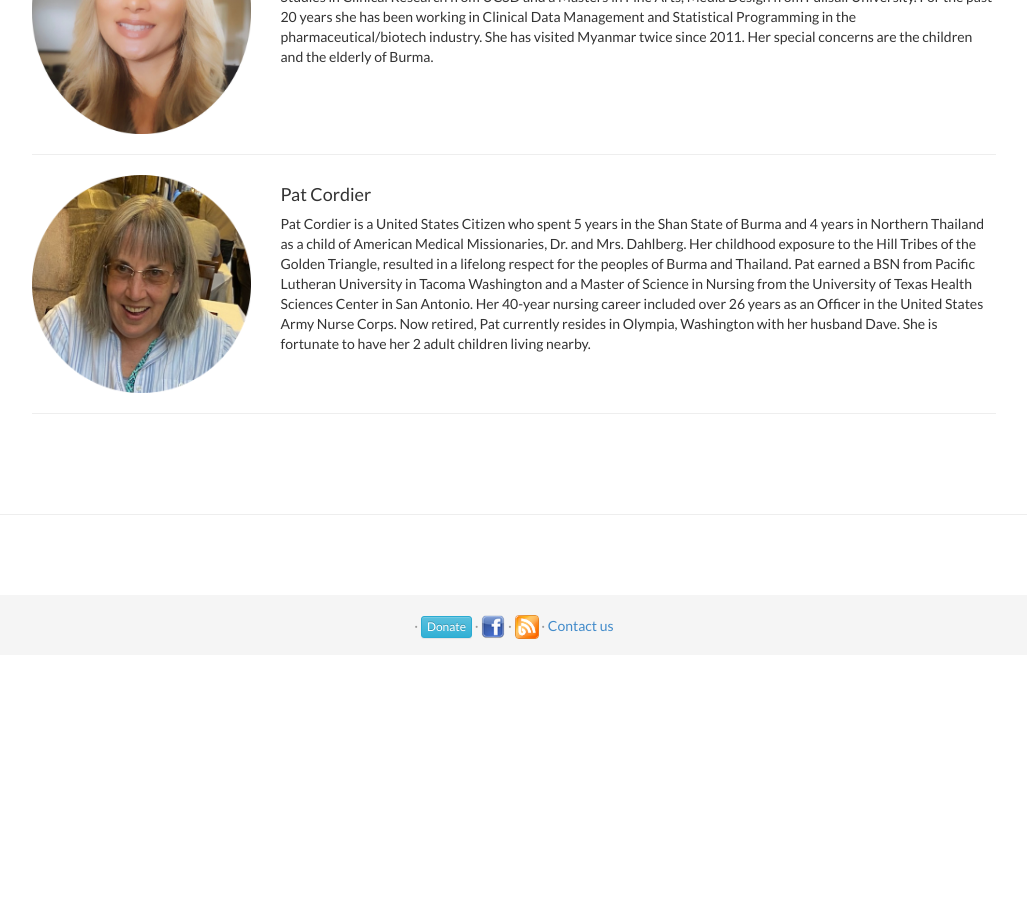
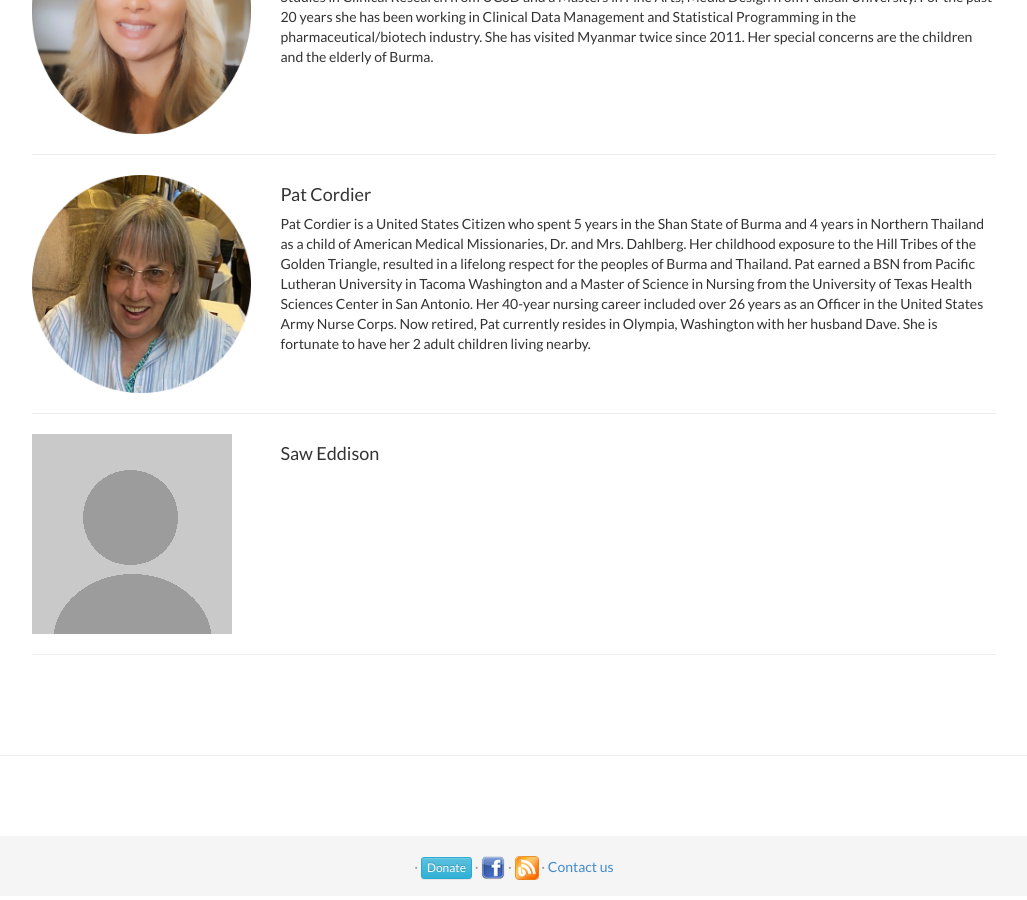
Before and after one commit to friendsofburma/friendsofburma.github.io, a Jekyll site: the page built from _pages/about.html, in a window 1280 px wide and 900 px high, scrolled down 3808 px. Shown: the whole window, without its empty margins (126-1153 px from the left). Built offline with Jekyll 4.4.1, drawn with Linux system fonts in a browser that asks for light colours; before the commit the page ends 4467 px from its top, so only the background shows below that.

Commit message:
Eddison added.

```diff
--- a/_pages/about.html
+++ b/_pages/about.html
@@ -44,7 +44,7 @@ permalink: /about/
 
     <div class="row">
         <div class="col-lg-3">
-            <img class="featurette-image img-responsive" src="/static/img/photos/may_pearl.png" alt="">
+            <img class="featurette-image img-responsive" src="/static/img/photos/may_pearl.png" alt="May Pearl Cartee">
         </div>
         <div class="col-lg-9">
             <h4>Dr. May Pearl Cartee</h4>
@@ -55,7 +55,7 @@ permalink: /about/
     <hr>
     <div class="row">
         <div class="col-lg-3">
-            <img class="featurette-image img-responsive" src="/static/img/photos/adam_tansy.png" alt="">
+            <img class="featurette-image img-responsive" src="/static/img/photos/adam_tansy.png" alt="Adam Maung and Tansy Kadoe">
         </div>
         <div class="col-lg-9">
             <h4>Dr. Adam Maung and Tansy Kadoe</h4>
@@ -64,33 +64,9 @@ permalink: /about/
     </div>
     <hr>
 
-    <!--
     <div class="row">
         <div class="col-lg-3">
-            <img class="featurette-image img-responsive" src="/static/img/photos/judy_lundy.png" alt="">
-        </div>
-        <div class="col-lg-9">
-            <h4>Judy Lundy</h4>
-            <p>Judy is a graduate of Valparaiso University and holds a master's degree in International Education from Syracuse University. For 19 years, she was a member of the executive staff of Operation Crossroads Africa serving as director of the programs for high school students. In 1987, she and her husband founded World Horizons International, a program that conducted cultural exchange programs involving thousands of high school and college students in twenty five countries throughout the world. She visited Burma in 2004, and was particularly moved by her visit to the Three Sisters' Orphanage in Taunggyi. She is helping this orphanage and the Burmese in Phoenix, Arizona.</p>
-        </div>
-    </div>
-    <hr/>
-
-    <div class="row">
-        <div class="col-lg-3">
-            <img class="featurette-image img-responsive" src="/static/img/photos/john_gravley.jpg" alt="">
-        </div>
-        <div class="col-lg-9">
-            <h4>Dr. John Gravley</h4>
-            <p>John traveled to Burma for the first time in 2007. He traveled there once a year as part of his responsibilities at <a href="http://cbts.edu/" target="_blank">Central Baptist Theological Seminary</a> in Shawnee, KS. In the photo, he was seen trying <a href="https://en.wikipedia.org/wiki/Thanaka" target="_blank">Burmese Thanakha</a> during one of the trips. At Central, in addition to his fund raising activities, he worked to coordinate various educational initiatives to refugees from Burma living in the US. He was a former missionary in Hong Kong with International Ministries for 8 years. He currently works at <a href="http://child-aid.org/">Child Aid</a> as Chief Advancement and Business Development Officer.</p>
-        </div>
-    </div>
-    <hr/>
-    -->
-
-    <div class="row">
-        <div class="col-lg-3">
-            <img class="featurette-image img-responsive" src="/static/img/photos/htaw_htoo.png" alt="">
+            <img class="featurette-image img-responsive" src="/static/img/photos/htaw_htoo.png" alt="Htaw Htoo">
         </div>
         <div class="col-lg-9">
             <h4>Htaw P. Htoo</h4>
@@ -101,7 +77,7 @@ permalink: /about/
     <hr>
     <div class="row">
         <div class="col-lg-3">
-            <img class="featurette-image img-responsive" src="/static/img/photos/sung_cer.png" alt="">
+            <img class="featurette-image img-responsive" src="/static/img/photos/sung_cer.png" alt="Sung Cer">
         </div>
         <div class="col-lg-9">
             <h4>Sung Cer</h4>
@@ -112,7 +88,7 @@ permalink: /about/
     <hr>
     <div class="row">
         <div class="col-lg-3">
-            <img class="featurette-image img-responsive" src="/static/img/photos/may_thet.png" alt="">
+            <img class="featurette-image img-responsive" src="/static/img/photos/may_thet.png" alt="May Hnin Thet">
         </div>
         <div class="col-lg-9">
             <h4>May Hnin Thet</h4>
@@ -124,7 +100,7 @@ permalink: /about/
     <hr>
     <div class="row">
         <div class="col-lg-3">
-            <img class="featurette-image img-responsive" src="/static/img/photos/phil_schock.png" alt="">
+            <img class="featurette-image img-responsive" src="/static/img/photos/phil_schock.png" alt="Phil Schock">
         </div>
         <div class="col-lg-9">
             <h4>Phil Schock</h4>
@@ -135,7 +111,7 @@ permalink: /about/
     <hr>
     <div class="row">
         <div class="col-lg-3">
-            <img class="featurette-image img-responsive" src="/static/img/photos/lwinmoe.png" alt="">
+            <img class="featurette-image img-responsive" src="/static/img/photos/lwinmoe.png" alt="Lwin Moe">
         </div>
         <div class="col-lg-9">
             <h4>Lwin Moe</h4>
@@ -145,7 +121,7 @@ permalink: /about/
     <hr/>
     <div class="row">
         <div class="col-lg-3">
-            <img class="featurette-image img-responsive" src="/static/img/photos/james_thawnghmung.jpg" alt="">
+            <img class="featurette-image img-responsive" src="/static/img/photos/james_thawnghmung.jpg" alt="James Thawnghmung">
         </div>
         <div class="col-lg-9">
             <h4>James Thawnghmung</h4>
@@ -156,7 +132,7 @@ permalink: /about/
 
     <div class="row">
         <div class="col-lg-3">
-            <img class="featurette-image img-responsive" src="/static/img/photos/anna_maung.jpg" alt="">
+            <img class="featurette-image img-responsive" src="/static/img/photos/anna_maung.jpg" alt="Anna Maung">
         </div>
         <div class="col-lg-9">
             <h4>Anna Barbara Maung</h4>
@@ -167,7 +143,7 @@ permalink: /about/
 
     <div class="row">
         <div class="col-lg-3">
-            <img class="featurette-image img-responsive" src="/static/img/photos/kanyaw_paw.jpg" alt="">
+            <img class="featurette-image img-responsive" src="/static/img/photos/kanyaw_paw.jpg" alt="Kanyaw Paw Tha">
         </div>
         <div class="col-lg-9">
             <h4>Kanyaw Paw Tha</h4>
@@ -181,7 +157,7 @@ permalink: /about/
 
     <div class="row">
         <div class="col-lg-3">
-            <img class="featurette-image img-responsive" src="/static/img/photos/eh_moo_hmun.jpg" alt="">
+            <img class="featurette-image img-responsive" src="/static/img/photos/eh_moo_hmun.jpg" alt="Eh Moo Hmun">
         </div>
         <div class="col-lg-9">
             <h4>Eh Moo Hmun</h4>
@@ -194,7 +170,7 @@ permalink: /about/
 
     <div class="row">
         <div class="col-lg-3">
-            <img class="featurette-image img-responsive" src="/static/img/photos/pat_cordier.png" alt="">
+            <img class="featurette-image img-responsive" src="/static/img/photos/pat_cordier.png" alt="Pat Cordier">
         </div>
         <div class="col-lg-9">
             <h4>Pat Cordier</h4>
@@ -204,4 +180,16 @@ permalink: /about/
         </div>
     </div>
     <hr/>
+
+    <div class="row">
+        <div class="col-lg-3">
+            <img class="featurette-image img-responsive" src="/static/img/photos/unknown.png" alt="">
+        </div>
+        <div class="col-lg-9">
+            <h4>Saw Eddison</h4>
+            <p>
+            </p>
+        </div>
+    </div>
+    <hr/>
 </div><!-- /.container -->
```
